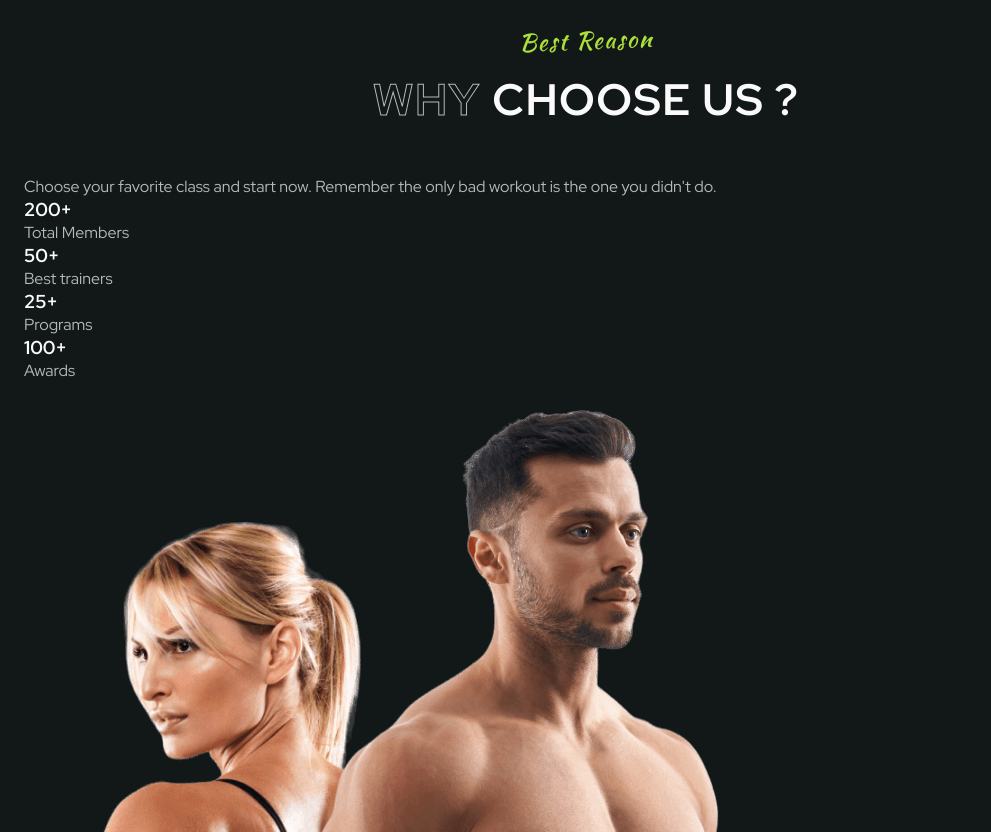
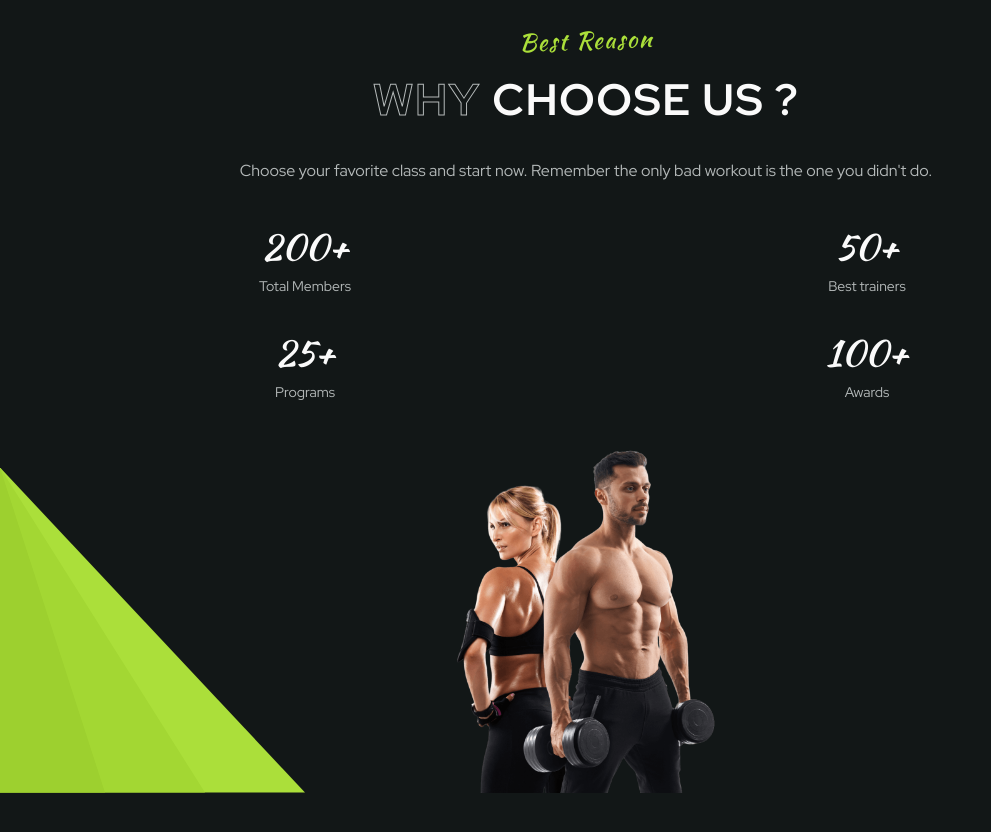
Before and after one commit to zohaibshah7/Responsive-gym-website, a plain HTML site: page index.html in a window 1280 px wide. Shown: the part 2588-3420 px from the top of the page, without its empty margins (0-991 px from the left). Drawn offline with nearby package versions, Linux system fonts and the light colour scheme.

Commit message:
Choose section css code done

```diff
--- a/assets/css/styles.css
+++ b/assets/css/styles.css
@@ -451,7 +451,78 @@ img {
 }
 
 /*=============== CHOOSE ===============*/
+.choose {
+  padding-bottom: 0;
+}
 
+.choose__overflow {
+  position: relative;
+}
+
+.choose__container {
+  row-gap: 3rem;
+}
+
+.choose__content .section__data {
+  margin-bottom: 2rem;
+}
+
+.choose__description {
+  text-align: center;
+  margin-bottom: 2.5rem;
+}
+
+.choose__data {
+  display: grid;
+  grid-template-columns: repeat(2, 1fr);
+  row-gap: 2rem;
+}
+
+.choose__group {
+  text-align: center;
+}
+
+.choose__number {
+  font-size: var(--h1-font-size);
+  font-family: var(--second-font);
+  font-weight: 400;
+  margin-bottom: 0.25rem;
+}
+
+.choose__subtitle {
+  font-size: var(--small-font-size);
+}
+
+.choose__triangle {
+  height: 325px;
+  position: absolute;
+  left: 0;
+  bottom: 0;
+  clip-path: polygon(0 0, 0 100%, 100% 100%);
+}
+
+.choose__triangle-1 {
+  width: 305px;
+  background-color: var(--first-color);
+}
+
+.choose__triangle-2 {
+  width: 205px;
+  background-color: var(--first-color-alt);
+}
+
+.choose__triangle-3 {
+  width: 105px;
+  background-color: var(--first-color-dark);
+}
+
+.choose__img {
+  width: 260px;
+  display: block;
+  position: relative;
+  z-index: 1;
+  margin: 0 auto;
+}
 
 /*=============== PRICING ===============*/
 
```
